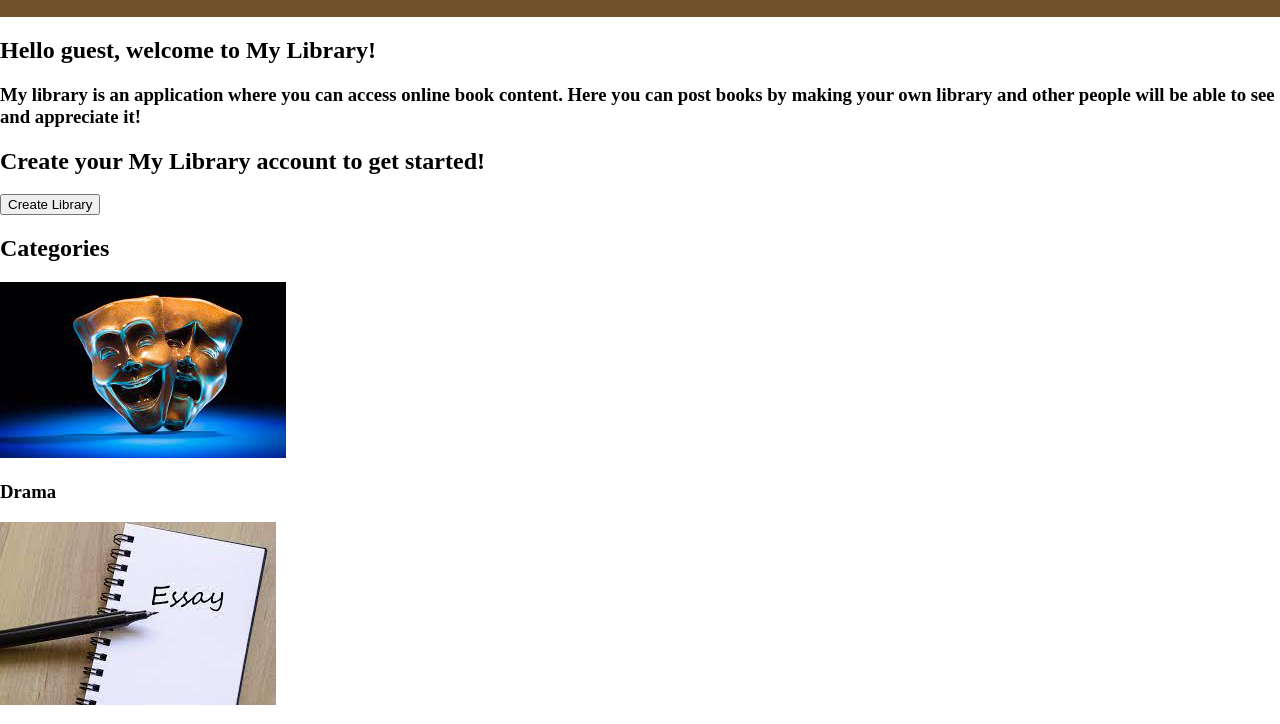
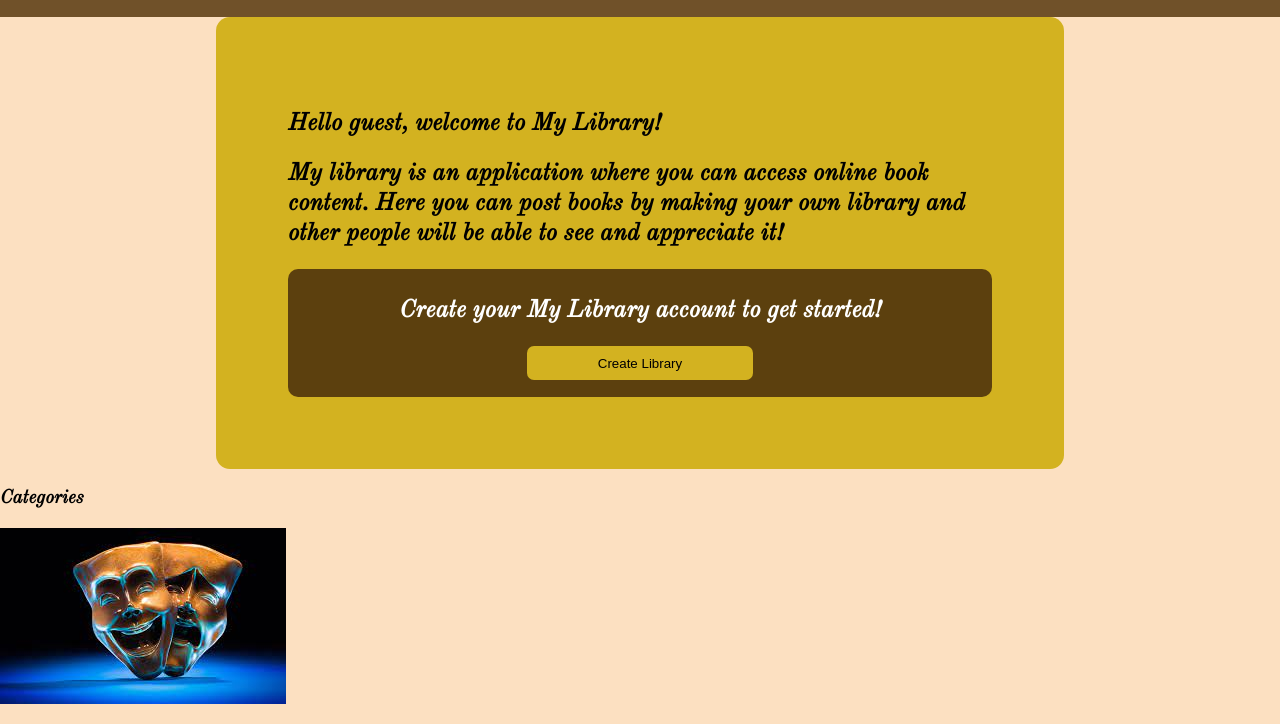
Before and after one commit to Georrge314/My-library-front-end, a website: page index.html in a window 1280 px wide. Shown: the part 53-777 px from the top of the page. Drawn offline with nearby package versions, Linux system fonts and the light colour scheme.

Commit message:
Added welcome message in home page

```diff
--- a/index.html
+++ b/index.html
@@ -7,7 +7,9 @@
     <meta name="viewport" content="width=device-width, initial-scale=1.0">
     <link rel="stylesheet" href="style/style.css">
 
-    <link rel="icon" href="https://casperblog.imgix.net/blog/wp-content/uploads/2020/10/books-1200x880-1.png?auto=format" type="image/x-icon">
+    <link rel="icon"
+        href="https://casperblog.imgix.net/blog/wp-content/uploads/2020/10/books-1200x880-1.png?auto=format"
+        type="image/x-icon">
     <title>My Library</title>
 </head>
 
@@ -46,26 +48,30 @@
         </header>
 
         <main id="main-content">
+            <!-- ---------------------------------------------------------------------------------------------------------------------------------------- -->
+            <section id="home-page">
 
 
-            <section id="home-page">
-
+                <section id="welcome-message">
                     <div class="overview">
-                    <h1>Hello guest, welcome to My Library!</h1>
-                    <h3>
-                        My library is an application where you can access online book content. Here you can post books
+                        <h2>Hello guest, welcome to My Library!</h1>
+                        <h2>
+                            My library is an application where you can access online book content. Here you can post
+                            books
                             by
                             making
                             your own library and other people will be able to see and appreciate it!
-                    </h3>
+                        </h2>
                     </div>
 
                     <div id="create-library">
-                    <h1>Create your My Library account to get started!</h1>
-                    <button>Create Library</button>
+                        <h2>Create your My Library account to get started!</h2>
+                        <button id="btn-create-library" type="submit">Create Library</button>
                     </div>
+                </section>
 
-                <div id="categories">
+
+                <section id="categories">
                     <h1>Categories</h1>
                     <div class="category">
                         <div class="image-wrap">
@@ -91,10 +97,11 @@
                         </div>
                         <h3>Historical-Fiction</h3>
                     </div>
-                </div>
+                </section>
 
 
-                <div id="top-rated">
+
+                <section id="top-rated">
                     <h1>Top rated books</h1>
                     <div class="image-wrap">
                         <img src="/images/top-rated/Harry-Potter-1.jpg" href="/"
@@ -109,11 +116,13 @@
                     </div>
 
                     <button id="see-all">See all</button>
-                </div>
+
+                </section>
 
                 <div id="back-to-top">
                     <button id="back-to-top">Back to top</button>
                 </div>
+
 
             </section>
 
--- a/style/global.css
+++ b/style/global.css
@@ -1,3 +1,5 @@
 body {
     margin: 0px;
+    background-color: rgb(252, 224, 193);
+    font-family: 'Old Standard TT', serif;
 }
--- a/style/home.css
+++ b/style/home.css
@@ -1,4 +1,57 @@
-@import url('https://fonts.googleapis.com/css2?family=Old+Standard+TT:ital@1&display=swap');
+    /*              <section id="welcome-message">
+                        <div class="overview">
+                            <h1>Hello guest, welcome to My Library!</h1>
+                            <h3>
+                                My library is an application where you can access online book content. Here you can post
+                                books
+                                by
+                                making
+                                your own library and other people will be able to see and appreciate it!
+                            </h3>
+                        </div>
+
+                        <div id="create-library">
+                            <h1>Create your My Library account to get started!</h1>
+                            <button>Create Library</button>
+                        </div>
+                    </section> */
+
+#welcome-message {
+    background-color: rgb(211, 178, 32);
+    border-radius: 14px;
+    max-width: 55%;
+    padding: 4.5em;
+    margin: auto;
+}
+
+#create-library {
+    background-color: rgb(92, 64, 14);
+    border-radius: 10px;
+    height: 7em;
+    color: white;
+    text-align: center;
+    padding: 0.5em;
+}
+
+#btn-create-library {
+    background-color: rgb(211, 178, 32);
+    border-radius: 7px;
+    border-style: none;
+    color: black;
+    width: 17em;
+    height: 2.5em;
+}
+
+#btn-create-library:hover {
+    background-color: black;
+    color: white;
+}
+
+
+
+
+
+
 
 /*
 main {
--- a/style/navigation.css
+++ b/style/navigation.css
@@ -1,6 +1,5 @@
 #navigation {
     background-color: rgb(112, 81, 41);
-    font-family: 'Old Standard TT', serif;
     width: 100%;
     margin: 0px;
 }
--- a/style/style.css
+++ b/style/style.css
@@ -4,3 +4,4 @@
 
 @import "navigation.css";
 @import "global.css";
+@import "home.css";
```
Lines whose indentation alone changed are shown as unchanged.
